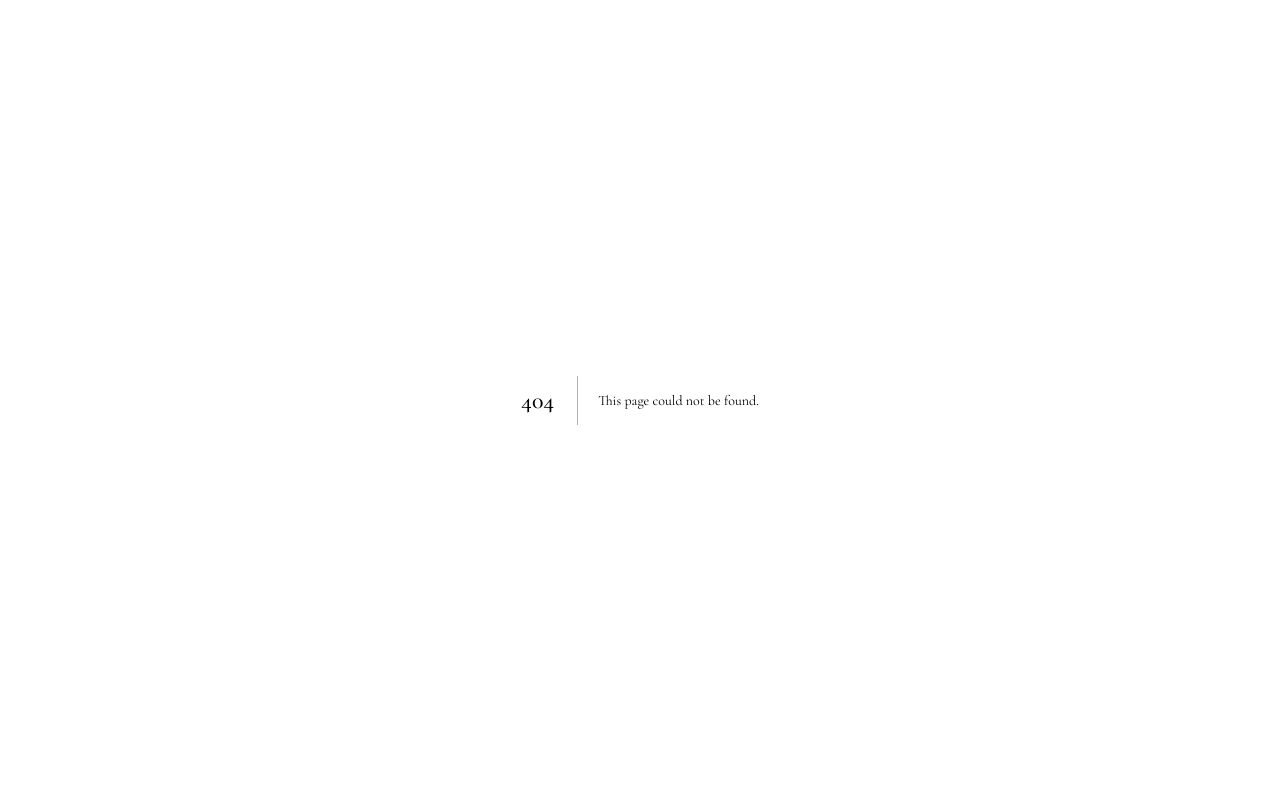
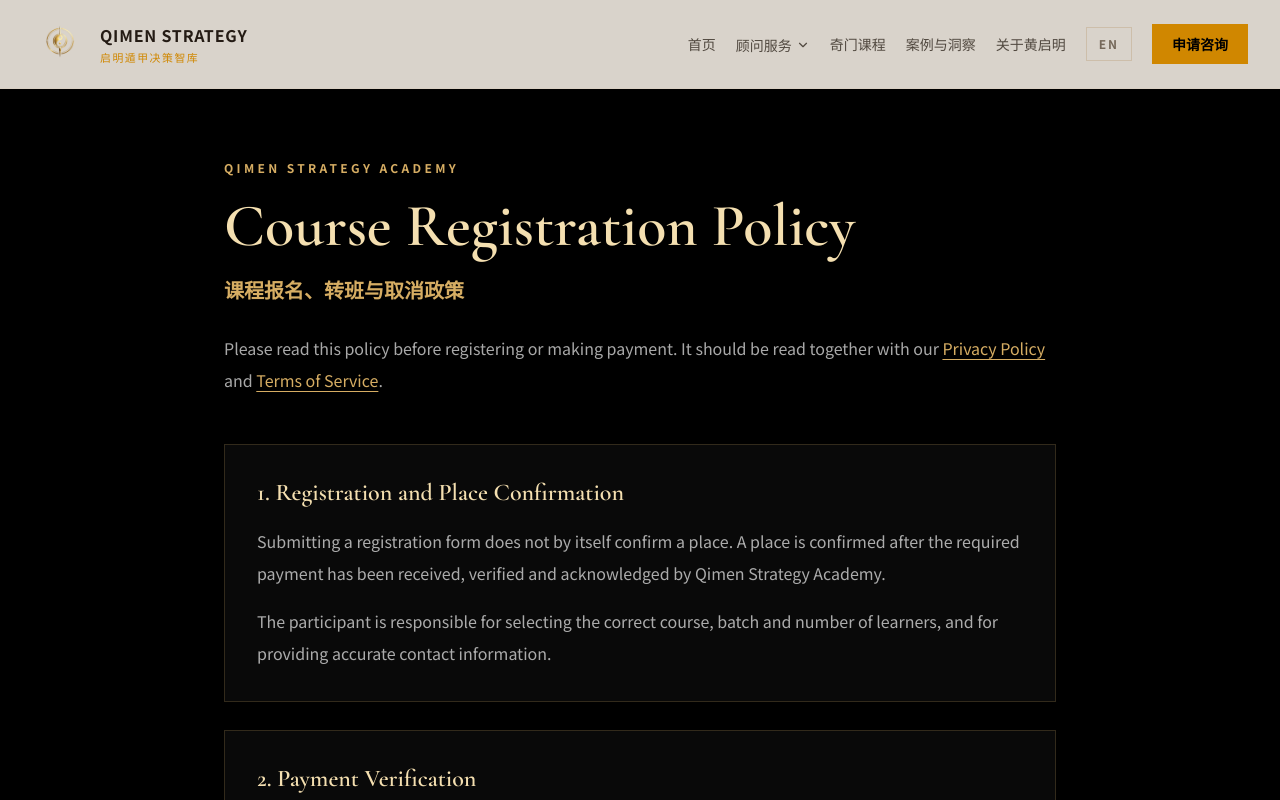
Before and after one commit to BODHIWONG/qmfeng-website, a Next.js app: page /course-policy in a window 1280 px wide. Before the commit this address had no page. Shown: the top 800 px of the page. Built offline with nearby package versions, Linux system fonts and the light colour scheme.

Commit message:
Add course registration, transfer and cancellation policy

```diff
--- /dev/null
+++ b/app/course-policy/page.tsx
@@ -0,0 +1,115 @@
+import type { Metadata } from "next";
+import Link from "next/link";
+import { LanguageProvider } from "@/contexts/language-context";
+import Navbar from "@/components/navbar";
+import Footer from "@/components/footer";
+
+export const metadata: Metadata = {
+  title: "Course Registration Policy｜Qimen Strategy Academy",
+  description: "Course registration, payment, transfer, cancellation and attendance policy for Qimen Strategy Academy Singapore.",
+  alternates: { canonical: "https://www.qmfeng.com/course-policy" },
+};
+
+const sections = [
+  {
+    title: "1. Registration and Place Confirmation",
+    body: [
+      "Submitting a registration form does not by itself confirm a place. A place is confirmed after the required payment has been received, verified and acknowledged by Qimen Strategy Academy.",
+      "The participant is responsible for selecting the correct course, batch and number of learners, and for providing accurate contact information.",
+    ],
+  },
+  {
+    title: "2. Payment Verification",
+    body: [
+      "PayNow payments should be made only after checking that the recipient is QIMING FENG SHUI WISDOM PTE. LTD. and the UEN is 202313112R.",
+      "Please retain the payment record and provide the PayNow reference or payment note when requested. We do not ask participants to disclose banking passwords, one-time passwords or full account credentials.",
+    ],
+  },
+  {
+    title: "3. Weekly Batches and Course Confirmation",
+    body: [
+      "The Qi Men Dun Jia Foundation Course is planned as a Saturday–Sunday programme with regular weekly batch options. The selected batch remains subject to instructor availability, venue capacity and final confirmation.",
+      "Where a batch cannot proceed, participants may choose an available replacement batch or receive a refund of the course fee paid for the affected batch.",
+    ],
+  },
+  {
+    title: "4. Participant Transfer or Rescheduling",
+    body: [
+      "A participant who gives at least 7 calendar days' notice before the course start date may request one transfer to another available batch within 6 months, subject to availability.",
+      "Requests made less than 7 calendar days before the course start date are not automatically eligible for transfer or refund. A replacement participant may be nominated before the course begins, subject to confirmation and updated registration details.",
+    ],
+  },
+  {
+    title: "5. Cancellation and Non-Attendance",
+    body: [
+      "Unless required by applicable law or caused by organiser cancellation, confirmed course fees are not refundable for participant cancellation, late arrival, partial attendance or non-attendance.",
+      "Exceptional circumstances may be reviewed individually. Supporting information may be requested, and any transfer, credit or refund remains subject to written confirmation.",
+    ],
+  },
+  {
+    title: "6. Course Conduct",
+    body: [
+      "Participants are expected to attend respectfully, protect the privacy of classmates and avoid disruptive, discriminatory, threatening or unlawful conduct.",
+      "The organiser may remove a participant whose behaviour creates material disruption, safety risk, harassment or misuse of confidential class information. Course fees may not be refundable in such circumstances.",
+    ],
+  },
+  {
+    title: "7. Recording and Course Materials",
+    body: [
+      "Audio recording, video recording, live streaming, photographing confidential case material and unauthorised reproduction of course content are not permitted unless written permission is given.",
+      "Course notes, slides, diagrams, frameworks and teaching materials are for the registered participant's personal learning. They may not be copied, sold, published, redistributed or used to teach others without written permission.",
+    ],
+  },
+  {
+    title: "8. Educational Scope and Responsible Use",
+    body: [
+      "The course is educational and does not certify a participant as a licensed professional or guarantee commercial competence, income or specific outcomes.",
+      "Qi Men Dun Jia should be applied responsibly as a supplementary framework. It does not replace medical, legal, financial, psychological or other regulated professional advice.",
+    ],
+  },
+  {
+    title: "9. Privacy and Communications",
+    body: [
+      "Registration information is used to administer the course, verify payment, communicate class arrangements, maintain records and provide relevant course support in accordance with our Privacy Policy.",
+      "Service messages about the selected course may be sent by WhatsApp or email. Promotional communication is handled separately and may be declined.",
+    ],
+  },
+  {
+    title: "10. Contact",
+    body: [
+      "For batch changes, replacement participants or course questions, contact Qimen Strategy Academy through WhatsApp at +65 8959 3499.",
+      "Last updated: 20 July 2026.",
+    ],
+  },
+];
+
+export default function CoursePolicyPage() {
+  return (
+    <LanguageProvider>
+      <div className="min-h-screen bg-black text-white">
+        <Navbar />
+        <main className="px-4 pb-24 pt-32 md:pt-40">
+          <div className="container mx-auto max-w-4xl">
+            <p className="text-xs font-bold uppercase tracking-[0.28em] text-[#d6ad63]">Qimen Strategy Academy</p>
+            <h1 className="mt-5 text-4xl font-semibold text-[#f4dfb0] md:text-6xl">Course Registration Policy</h1>
+            <p className="mt-5 text-xl font-semibold text-[#d6ad63]">课程报名、转班与取消政策</p>
+            <p className="mt-7 text-base leading-8 text-white/66">
+              Please read this policy before registering or making payment. It should be read together with our <Link href="/privacy" className="text-[#d6ad63] underline underline-offset-4">Privacy Policy</Link> and <Link href="/terms" className="text-[#d6ad63] underline underline-offset-4">Terms of Service</Link>.
+            </p>
+            <div className="mt-12 space-y-7">
+              {sections.map((section) => (
+                <section key={section.title} className="border border-[#d6ad63]/20 bg-white/[0.035] p-6 md:p-8">
+                  <h2 className="text-2xl font-semibold text-[#f4dfb0]">{section.title}</h2>
+                  <div className="mt-4 space-y-4 text-sm leading-7 text-white/66 md:text-base md:leading-8">
+                    {section.body.map((paragraph) => <p key={paragraph}>{paragraph}</p>)}
+                  </div>
+                </section>
+              ))}
+            </div>
+          </div>
+        </main>
+        <Footer />
+      </div>
+    </LanguageProvider>
+  );
+}
```
